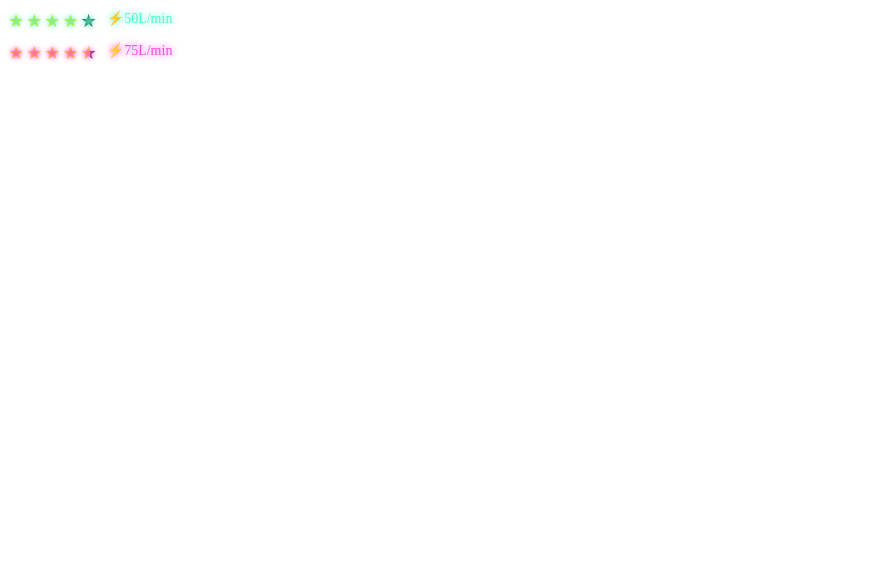
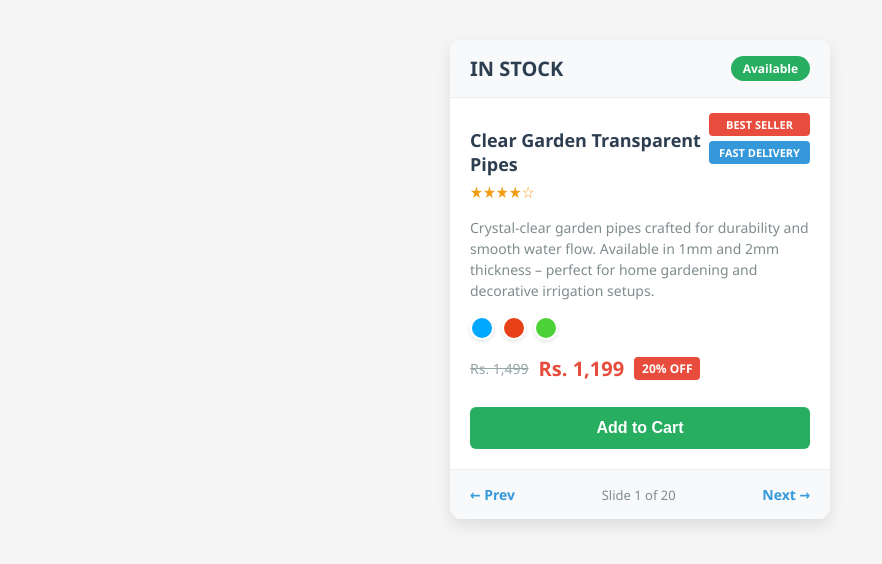
Before and after one commit to umarvortex/Imageslider, a plain HTML site: page index.html in a window 1280 px wide. Shown: the whole page, without its empty margins (0-882 px from the left). Drawn offline with Linux system fonts and the light colour scheme.

Commit message:
Update index.html

```diff
--- a/index.html
+++ b/index.html
@@ -3,71 +3,239 @@
 <head>
     <meta charset="UTF-8">
     <meta name="viewport" content="width=device-width, initial-scale=1.0">
-  <title>Pak Pipes - Ultra Rating</title>
+    <title>Pak Pipes - Premium Garden Pipes</title>
     <style>
-    .pipe-rating {
-      display: flex;
-      align-items: center;
-      gap: 5px;
-      margin: 10px 0;
+        /* Main Styles */
+        body {
+            font-family: 'Segoe UI', Tahoma, Geneva, Verdana, sans-serif;
+            background-color: #f5f5f5;
+            margin: 0;
+            padding: 20px;
         }
 
-    .pipe-rating-stars {
-      --rating: 4; /* Change this value (0-5) */
-      --star-size: 18px;
-      --glow-color: #45ffca;
-      display: inline-flex;
-    }
-
-    .pipe-rating-stars::before {
-      content: '★★★★★';
-      letter-spacing: 2px;
-      font-size: var(--star-size);
-      background: linear-gradient(90deg,
-        gold calc(var(--rating) * 20%),
-        #444 calc(var(--rating) * 20%));
-      -webkit-background-clip: text;
-      background-clip: text;
-      color: transparent;
-      text-shadow: 0 0 5px var(--glow-color);
+        /* Stock Container */
+        .in-stock-container {
+            max-width: 380px;
+            margin: 20px auto;
+            background: white;
+            border-radius: 12px;
+            box-shadow: 0 6px 15px rgba(0, 0, 0, 0.1);
+            overflow: hidden;
             position: relative;
         }
 
-    .pipe-rating-stars::after {
-      content: '⚡' attr(data-flow-rate);
-      font-size: 14px;
-      margin-left: 8px;
-      color: var(--glow-color);
-      animation: pulse 1.5s infinite alternate;
+        /* Stock Header */
+        .stock-header {
+            display: flex;
+            justify-content: space-between;
+            align-items: center;
+            padding: 15px 20px;
+            background-color: #f8f9fa;
+            border-bottom: 1px solid #eee;
         }
 
-    @keyframes pulse {
-      0% { opacity: 0.7; text-shadow: 0 0 2px var(--glow-color); }
-      100% { opacity: 1; text-shadow: 0 0 8px var(--glow-color); }
+        .stock-header h2 {
+            margin: 0;
+            font-size: 20px;
+            color: #2c3e50;
+            font-weight: 600;
         }
 
-    /* Interactive Version */
-    .interactive-rating:hover .pipe-rating-stars::before {
-      animation: star-glow 0.5s ease-in-out;
+        .stock-indicator {
+            background-color: #27ae60;
+            color: white;
+            padding: 4px 12px;
+            border-radius: 20px;
+            font-size: 12px;
+            font-weight: bold;
         }
 
-    @keyframes star-glow {
-      0%, 100% { text-shadow: 0 0 5px var(--glow-color); }
-      50% { text-shadow: 0 0 15px var(--glow-color); }
+        /* Product Card */
+        .product-card {
+            padding: 20px;
+            position: relative;
+        }
+
+        /* Badges */
+        .product-badges {
+            position: absolute;
+            top: 15px;
+            right: 20px;
+            display: flex;
+            flex-direction: column;
+            gap: 5px;
+        }
+
+        .best-seller-badge {
+            background-color: #e74c3c;
+            color: white;
+            padding: 4px 10px;
+            border-radius: 4px;
+            font-size: 11px;
+            font-weight: bold;
+            text-align: center;
+        }
+
+        .fast-delivery-badge {
+            background-color: #3498db;
+            color: white;
+            padding: 4px 10px;
+            border-radius: 4px;
+            font-size: 11px;
+            font-weight: bold;
+            text-align: center;
+        }
+
+        /* Product Info */
+        .product-card h3 {
+            margin: 10px 0 5px;
+            font-size: 18px;
+            color: #2c3e50;
+            font-weight: 600;
+            width: 80%;
+        }
+
+        .rating {
+            color: #f39c12;
+            font-size: 16px;
+            margin: 5px 0 10px;
+        }
+
+        .product-description {
+            font-size: 14px;
+            color: #7f8c8d;
+            line-height: 1.5;
+            margin-bottom: 15px;
+        }
+
+        /* Color Options */
+        .color-options {
+            margin: 15px 0;
+            display: flex;
+            gap: 8px;
+        }
+
+        .color-dot {
+            width: 20px;
+            height: 20px;
+            border-radius: 50%;
+            cursor: pointer;
+            border: 2px solid #fff;
+            box-shadow: 0 2px 4px rgba(0, 0, 0, 0.1);
+        }
+
+        /* Price Section */
+        .price-section {
+            display: flex;
+            align-items: center;
+            margin: 15px 0;
+        }
+
+        .original-price {
+            text-decoration: line-through;
+            color: #95a5a6;
+            font-size: 14px;
+            margin-right: 10px;
+        }
+
+        .discounted-price {
+            font-size: 20px;
+            font-weight: bold;
+            color: #e74c3c;
+            margin-right: 10px;
+        }
+
+        .discount-badge {
+            background-color: #e74c3c;
+            color: white;
+            padding: 3px 8px;
+            border-radius: 4px;
+            font-size: 12px;
+            font-weight: bold;
+        }
+
+        /* Add to Cart Button */
+        .add-to-cart-btn {
+            width: 100%;
+            padding: 12px;
+            background-color: #27ae60;
+            color: white;
+            border: none;
+            border-radius: 6px;
+            font-weight: bold;
+            font-size: 16px;
+            cursor: pointer;
+            margin-top: 10px;
+            transition: background-color 0.3s;
+        }
+
+        .add-to-cart-btn:hover {
+            background-color: #2ecc71;
+        }
+
+        /* Slider Navigation */
+        .slider-navigation {
+            display: flex;
+            justify-content: space-between;
+            align-items: center;
+            padding: 15px 20px;
+            border-top: 1px solid #eee;
+            background-color: #f8f9fa;
+        }
+
+        .nav-arrow {
+            color: #3498db;
+            text-decoration: none;
+            font-weight: bold;
+            font-size: 14px;
+        }
+
+        .slider-navigation span {
+            color: #7f8c8d;
+            font-size: 13px;
         }
     </style>
 </head>
 <body>
-
-  <!-- Static Version -->
-  <div class="pipe-rating">
-    <div class="pipe-rating-stars" data-flow-rate="50L/min" style="--rating: 4;"></div>
+    <div class="in-stock-container">
+        <div class="stock-header">
+            <h2>IN STOCK</h2>
+            <span class="stock-indicator">Available</span>
         </div>
 
-  <!-- Interactive Version (Hover to see effect) -->
-  <div class="pipe-rating interactive-rating">
-    <div class="pipe-rating-stars" data-flow-rate="75L/min" style="--rating: 4.5; --glow-color: #ff45e0;"></div>
+        <div class="product-card">
+            <div class="product-badges">
+                <span class="best-seller-badge">BEST SELLER</span>
+                <span class="fast-delivery-badge">FAST DELIVERY</span>
             </div>
 
+            <h3>Clear Garden Transparent Pipes</h3>
+            <div class="rating">★★★★☆</div>
+
+            <p class="product-description">
+                Crystal-clear garden pipes crafted for durability and smooth water flow. Available in 1mm and 2mm thickness – perfect for home gardening and decorative irrigation setups.
+            </p>
+
+            <div class="color-options">
+                <span class="color-dot" style="background-color: #00a8ff;" title="Blue"></span>
+                <span class="color-dot" style="background-color: #e84118;" title="Red"></span>
+                <span class="color-dot" style="background-color: #4cd137;" title="Green"></span>
+            </div>
+
+            <div class="price-section">
+                <span class="original-price">Rs. 1,499</span>
+                <span class="discounted-price">Rs. 1,199</span>
+                <span class="discount-badge">20% OFF</span>
+            </div>
+
+            <button class="add-to-cart-btn">Add to Cart</button>
+        </div>
+
+        <div class="slider-navigation">
+            <a href="#" class="nav-arrow">← Prev</a>
+            <span>Slide 1 of 20</span>
+            <a href="#" class="nav-arrow">Next →</a>
+        </div>
+    </div>
 </body>
 </html>
```
Lines whose indentation alone changed are shown as unchanged.
